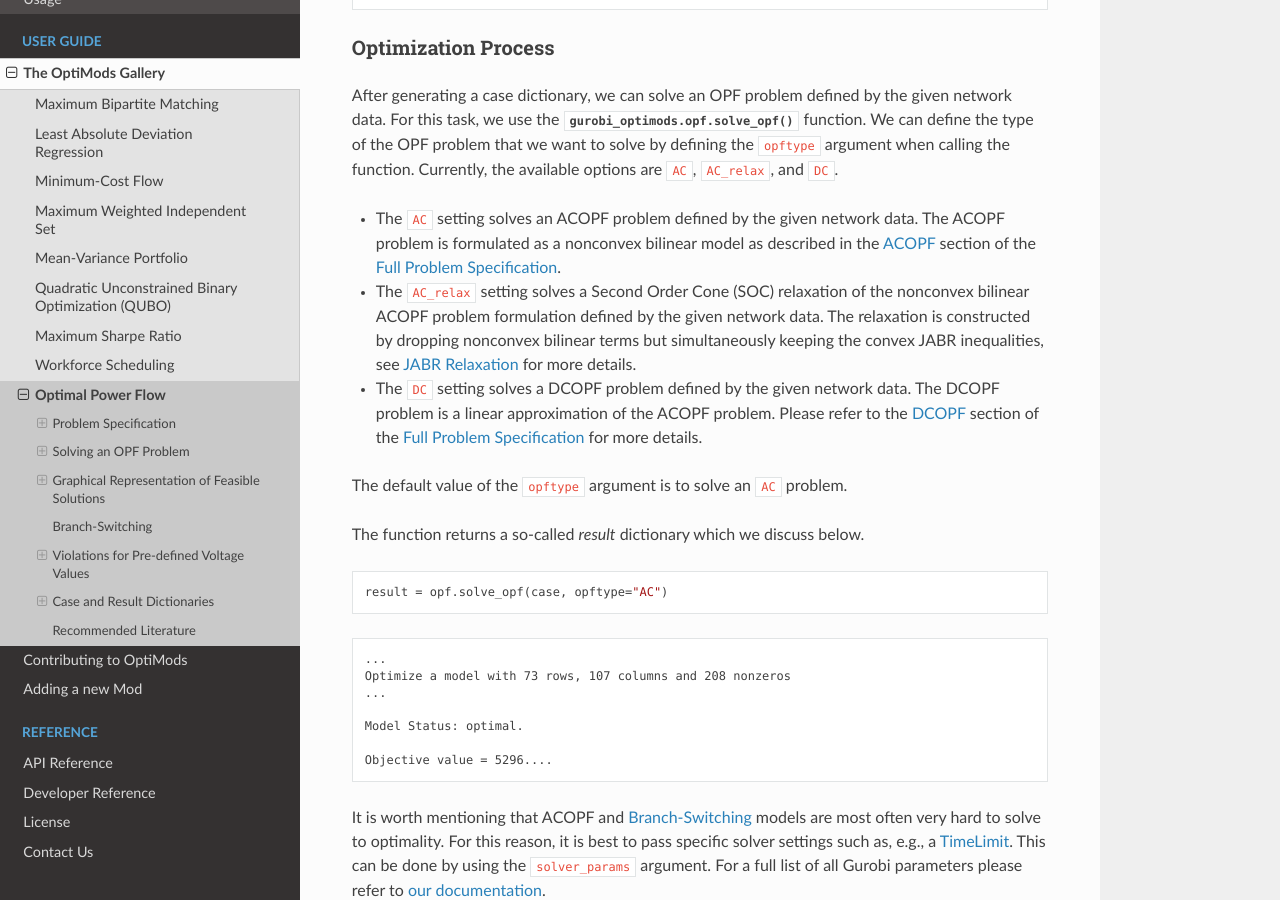
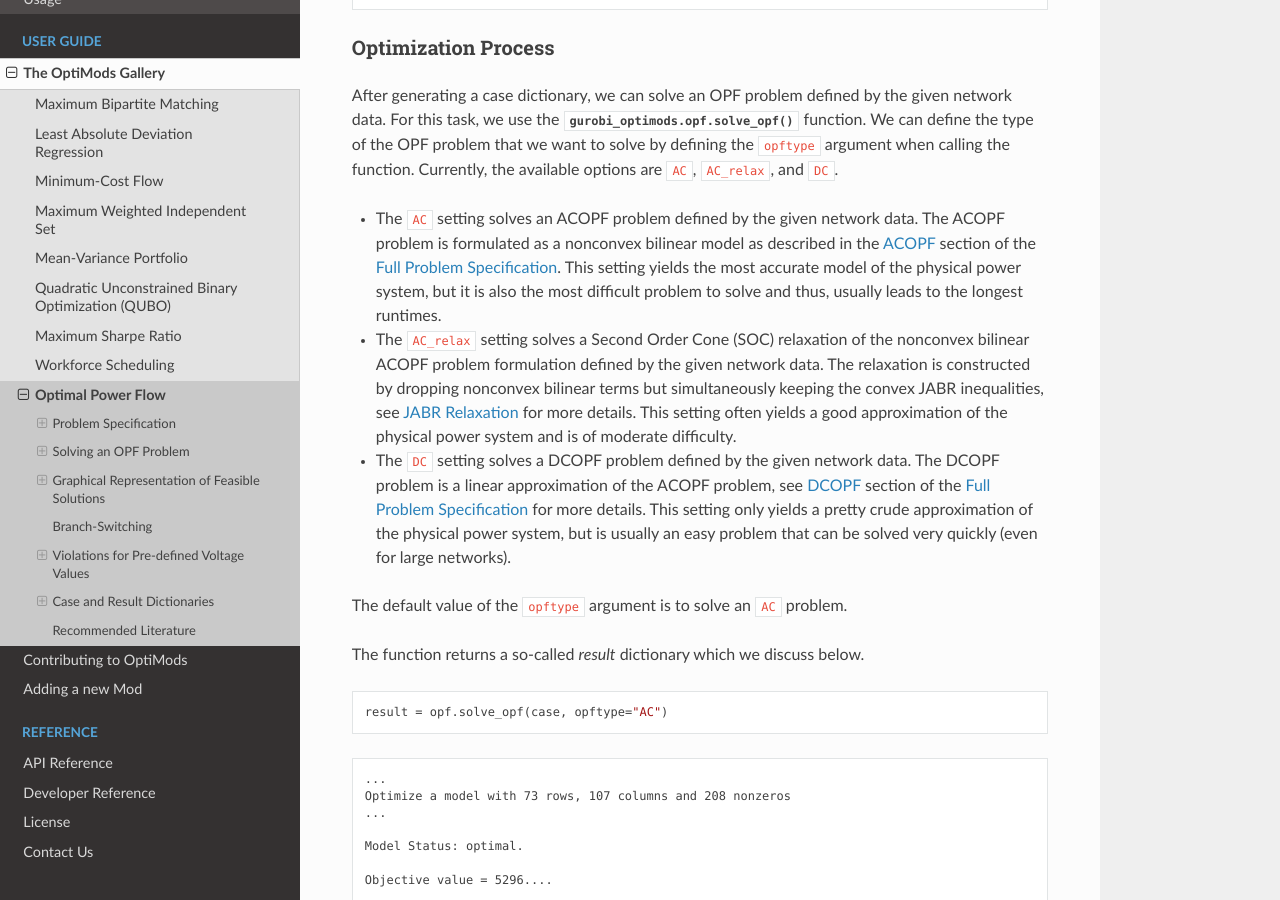
Before and after one commit to Gurobi/gurobi-optimods, a Sphinx documentation site: the page built from docs/source/mods/opf/opf.rst, in a window 1280 px wide and 900 px high, scrolled down 1252 px. Built offline with Sphinx 7.4.7 and the Read the Docs theme 2.0.0, drawn with Linux system fonts in a browser that asks for light colours.

Commit message:
Improve description of OPF settings

```diff
--- a/docs/source/mods/opf/opf.rst
+++ b/docs/source/mods/opf/opf.rst
@@ -40,11 +40,11 @@ Optimization Process
 
 After generating a case dictionary, we can solve an OPF problem defined by the given network data. For this task, we use the :func:`gurobi_optimods.opf.solve_opf` function. We can define the type of the OPF problem that we want to solve by defining the ``opftype`` argument when calling the function. Currently, the available options are ``AC``, ``AC_relax``, and ``DC``.
 
-- The ``AC`` setting solves an ACOPF problem defined by the given network data. The ACOPF problem is formulated as a nonconvex bilinear model as described in the :ref:`ACOPF <acopf-label>` section of the :doc:`opf_specification`.
+- The ``AC`` setting solves an ACOPF problem defined by the given network data. The ACOPF problem is formulated as a nonconvex bilinear model as described in the :ref:`ACOPF <acopf-label>` section of the :doc:`opf_specification`. This setting yields the most accurate model of the physical power system, but it is also the most difficult problem to solve and thus, usually leads to the longest runtimes.
 
-- The ``AC_relax`` setting solves a Second Order Cone (SOC) relaxation of the nonconvex bilinear ACOPF problem formulation defined by the given network data. The relaxation is constructed by dropping nonconvex bilinear terms but simultaneously keeping the convex JABR inequalities, see :ref:`JABR Relaxation <jabr-label>` for more details.
+- The ``AC_relax`` setting solves a Second Order Cone (SOC) relaxation of the nonconvex bilinear ACOPF problem formulation defined by the given network data. The relaxation is constructed by dropping nonconvex bilinear terms but simultaneously keeping the convex JABR inequalities, see :ref:`JABR Relaxation <jabr-label>` for more details. This setting often yields a good approximation of the physical power system and is of moderate difficulty.
 
-- The ``DC`` setting solves a DCOPF problem defined by the given network data. The DCOPF problem is a linear approximation of the ACOPF problem. Please refer to the :ref:`DCOPF <dcopf-label>` section of the :doc:`opf_specification` for more details.
+- The ``DC`` setting solves a DCOPF problem defined by the given network data. The DCOPF problem is a linear approximation of the ACOPF problem, see :ref:`DCOPF <dcopf-label>` section of the :doc:`opf_specification` for more details. This setting only yields a pretty crude approximation of the physical power system, but is usually an easy problem that can be solved very quickly (even for large networks).
 
 The default value of the ``opftype`` argument is to solve an ``AC`` problem.
 
```
